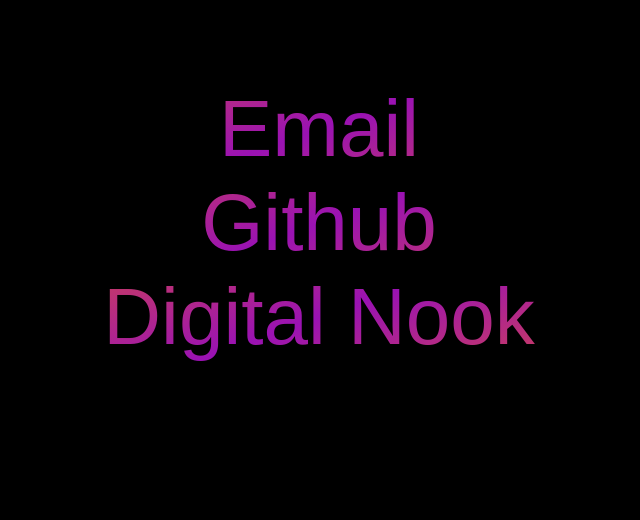
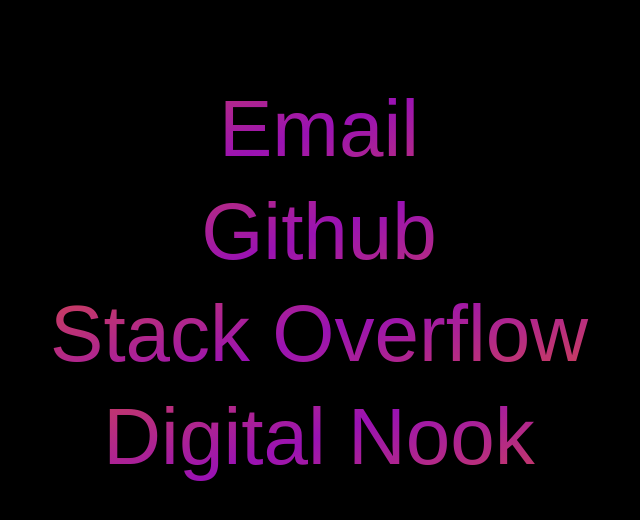
Before and after one commit to exciteabletom/tomdougiamas.com, a Django app: page /links/ in a window 1280 px wide. Shown: the part 237-757 px from the top of the page, without its empty margins (321-961 px from the left). Run offline with Django 3.2, Linux system fonts and the light colour scheme; some libraries are stand-ins or nearby versions.

Commit message:
add stack overflow to links-nav

```diff
--- a/tomdougiamas/static/tomdougiamas.css
+++ b/tomdougiamas/static/tomdougiamas.css
@@ -230,8 +230,7 @@
 	justify-content: space-between;
 	align-content: center;
 
-	height: 35vh;
-
+	height: 50vh;
 }
 
 .links-nav > a {
--- a/tomdougiamas/templates/tomdougiamas/links.html
+++ b/tomdougiamas/templates/tomdougiamas/links.html
@@ -15,6 +15,7 @@
 <main class="links-nav">
 	<a href="mailto:tom@digitalnook.net">Email</a>
 	<a href="https://github.com/exciteabletom/">Github</a>
+    <a href="https://stackoverflow.com/users/11848187">Stack Overflow</a>
 	<a href="https://digitalnook.net">Digital Nook</a>
 </main>
 </body>
```
